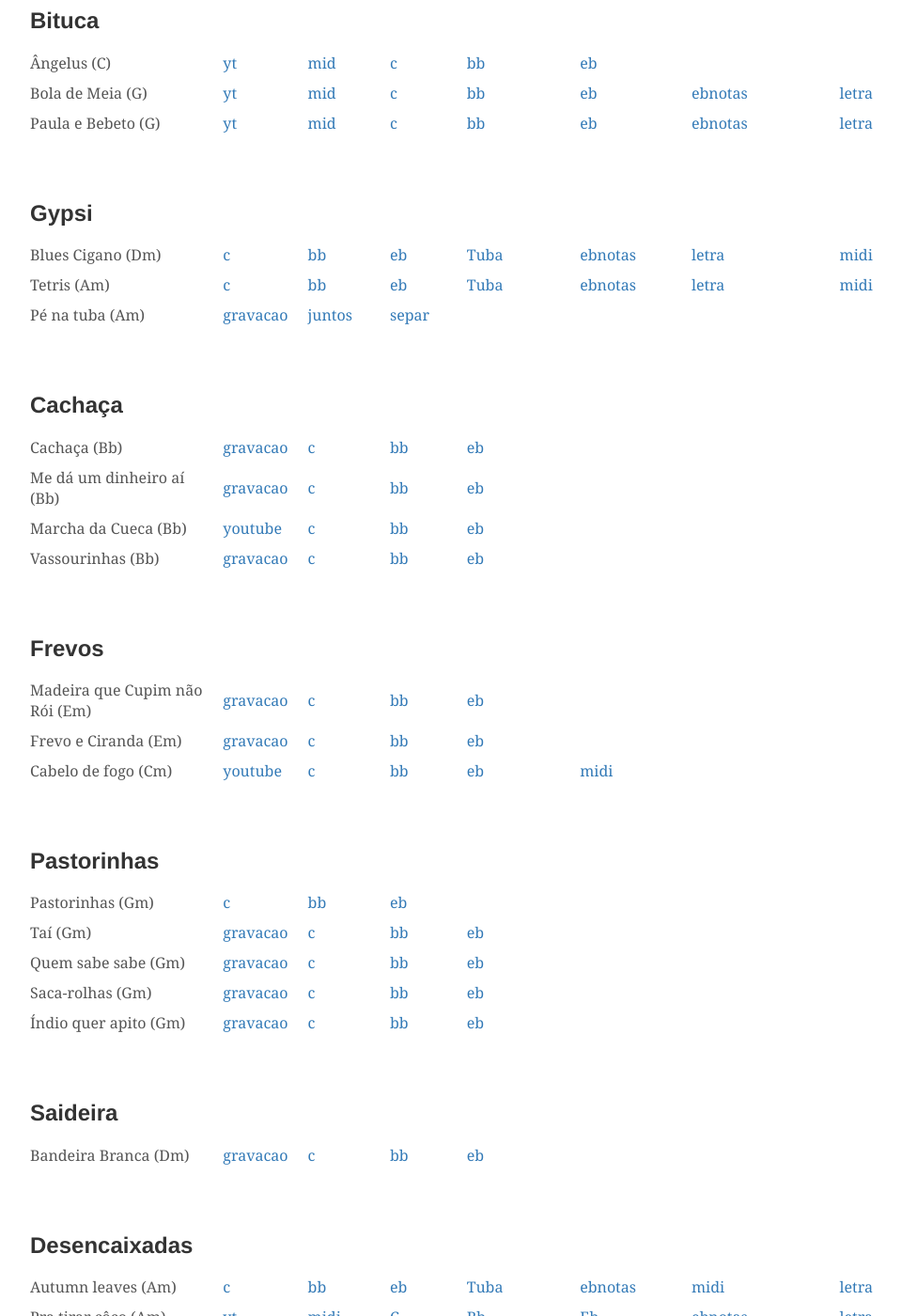
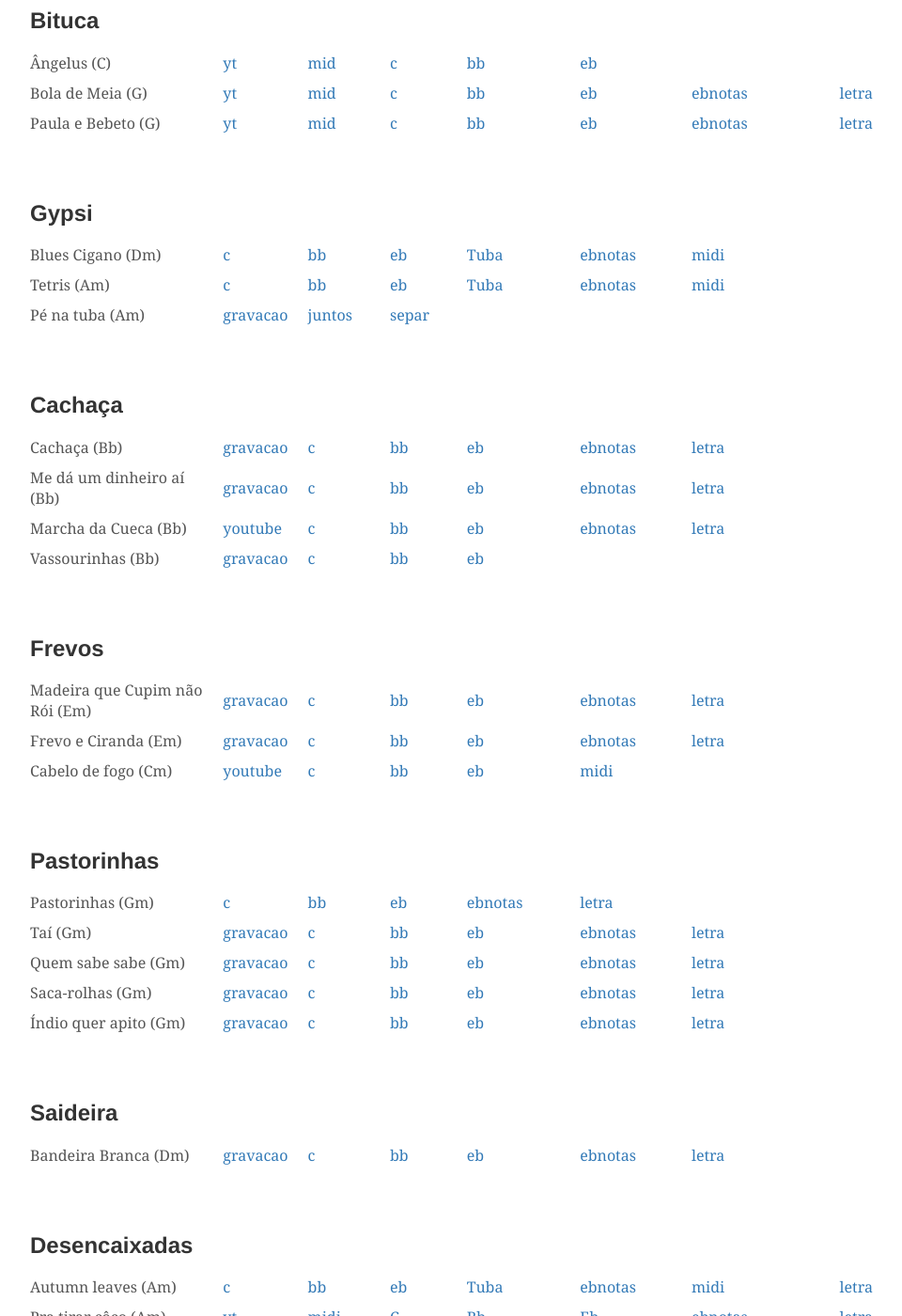
Before and after one commit to brunopedroso/vqf, a Jekyll site: the page built from repertorio.md, in a window 1280 px wide and 1400 px high, scrolled down 4294 px. Shown: the whole window at 94% size, without its empty margins (243-1203 px from the left). Built offline with Jekyll 4.4.1, drawn with Linux system fonts in a browser that asks for light colours; some of the changed lines change nothing that is shown; some of the changed text lies outside the part shown.

Commit message:
Repertório adicionados links faltantes para nomes das notas e letras

```diff
--- a/_data/repertorio2019.yml
+++ b/_data/repertorio2019.yml
@@ -85,7 +85,7 @@ blocos:
           'bb': 'partituras/turma_do_funil/turma_do_funil_Bb.pdf'
           'eb': 'partituras/turma_do_funil/turma_do_funil_Eb.pdf'
           'ebnotas': 'partituras/turma_do_funil/turma_do_funil_Eb_notas.pdf'
-
+          'letra': 'partituras/turma_do_funil/turma_do_funil_letra.pdf'
 
   - nome: "Pierrot"
     musicas:
@@ -286,8 +286,7 @@ blocos:
           'c': 'partituras/trenzinho/trenzinhoCaipiraC.png'
           'bb': 'partituras/trenzinho/trenzinhoCaipiraBb.png'
           'eb': 'partituras/trenzinho/trenzinho_Eb.pdf'
-          'c-letra': 'partituras/trenzinho/trenzinho_C.pdf'
-          'bb-letra': 'partituras/trenzinho/trenzinho_Bb.pdf'
+          'letra': 'partituras/trenzinho/trenzinho_letra.pdf'
           'midi': 'partituras/trenzinho/trenzinho_C.midi'
 
 
@@ -367,11 +366,12 @@ blocos:
       - nome: 'Benguelê (F)'
         links:
           'youtube': 'https://www.youtube.com/watch?v=DMXSecu0yEY'
-          'part C':  'partituras/benguele/benguele-C.pdf'
-          'part Bb': 'partituras/benguele/benguele-Bb.pdf'
-          'part Eb': 'partituras/benguele/benguele-Eb.pdf'
+          'c':  'partituras/benguele/benguele-C.pdf'
+          'bb': 'partituras/benguele/benguele-Bb.pdf'
+          'eb': 'partituras/benguele/benguele-Eb.pdf'
+          'ebnotas': 'partituras/benguele/benguele-Eb_notas.pdf'
           'midi':    'partituras/benguele/benguele.midi'
-
+          'letra': 'partituras/benguele/benguele_letra.pdf'
 
   - nome: "Bituca"
     musicas:
@@ -414,7 +414,6 @@ blocos:
           'eb': 'partituras/blues_cigano/blues_cigano_Eb.pdf'
           'Tuba': 'partituras/blues_cigano/blues_cigano_C_Tuba.pdf'
           'ebnotas':  'partituras/blues_cigano/blues_cigano_Eb_notas.pdf'
-          'letra': 'partituras/blues_cigano/blues_cigano_letra.pdf'
           'midi': 'partituras/blues_cigano/blues_cigano_C.midi'
 
       - nome: 'Tetris (Am)'
@@ -424,7 +423,6 @@ blocos:
           'eb': 'partituras/tetris/tetris_Eb.pdf'
           'Tuba': 'partituras/tetris/tetris_C_Tuba.pdf'
           'ebnotas':  'partituras/tetris/tetris_Eb_notas.pdf'
-          'letra': 'partituras/tetris/tetris_letra.pdf'
           'midi': 'partituras/tetris/tetris_C.midi'
 
       - nome: 'Pé na tuba (Am)'
@@ -443,6 +441,8 @@ blocos:
           'c':  'partituras/cachaca/cachaca_C.pdf'
           'bb': 'partituras/cachaca/cachaca_Bb.pdf'
           'eb': 'partituras/cachaca/cachaca_Eb.pdf'
+          'ebnotas': 'partituras/cachaca/cachaca_Eb_notas.pdf'
+          'letra': 'partituras/cachaca/cachaca_letra.pdf'
 
       - nome: 'Me dá um dinheiro aí (Bb)'
         links:
@@ -450,6 +450,8 @@ blocos:
           'c':  'partituras/me_da_um_dinheiro_aih/me_da_um_dinheiro_ai_C.pdf'
           'bb': 'partituras/me_da_um_dinheiro_aih/me_da_um_dinheiro_ai_Bb.pdf'
           'eb': 'partituras/me_da_um_dinheiro_aih/me_da_um_dinheiro_ai_Eb.pdf'
+          'ebnotas': 'partituras/me_da_um_dinheiro_aih/me_da_um_dinheiro_ai_Eb_notas.pdf'
+          'letra': 'partituras/me_da_um_dinheiro_aih/me_da_um_dinheiro_ai_letra.pdf'
 
       - nome: 'Marcha da Cueca (Bb)'
         links:
@@ -457,6 +459,8 @@ blocos:
           'c':  'partituras/marcha_da_cueca/marcha_da_cueca_C.pdf'
           'bb': 'partituras/marcha_da_cueca/marcha_da_cueca_Bb.pdf'
           'eb': 'partituras/marcha_da_cueca/marcha_da_cueca_Eb.pdf'
+          'ebnotas': 'partituras/marcha_da_cueca/marcha_da_cueca_Eb_notas.pdf'
+          'letra': 'partituras/marcha_da_cueca/marcha_da_cueca_letra.pdf'
 
       - nome: 'Vassourinhas (Bb)'
         links:
@@ -475,6 +479,8 @@ blocos:
           'c':  'partituras/madeira_que_cupim_nao_roi/madeira_que_cupim_nao_roi-Melodia_em_C.pdf'
           'bb': 'partituras/madeira_que_cupim_nao_roi/madeira_que_cupim_nao_roi-Trompete_em_Bb.pdf'
           'eb': 'partituras/madeira_que_cupim_nao_roi/madeira_que_cupim_nao_roi-Sax_Alto_Eb.pdf'
+          'ebnotas': 'partituras/madeira_que_cupim_nao_roi/madeira_que_cupim_nao_roi-Eb_notas.pdf'
+          'letra': 'partituras/madeira_que_cupim_nao_roi/madeira_que_cupim_nao_roi_letra.pdf'
 
       - nome: 'Frevo e Ciranda (Em)'
         links:
@@ -482,6 +488,8 @@ blocos:
           'c':   'partituras/frevo_e_ciranda/frevo_e_ciranda-melodia_C.pdf'
           'bb':  'partituras/frevo_e_ciranda/frevo_e_ciranda-melodia_Bb.pdf'
           'eb':  'partituras/frevo_e_ciranda/frevo_e_ciranda-melodia_Eb.pdf'
+          'ebnotas':  'partituras/frevo_e_ciranda/frevo_e_ciranda-melodia_Eb_notas.pdf'
+          'letra':  'partituras/frevo_e_ciranda/frevo_e_ciranda_letra.pdf'
 
       - nome: 'Cabelo de fogo (Cm)'
         links:
@@ -500,6 +508,8 @@ blocos:
           'c':  'partituras/pastorinhas/pastorinhas_C.pdf'
           'bb': 'partituras/pastorinhas/pastorinhas_Bb.pdf'
           'eb': 'partituras/pastorinhas/pastorinhas_Eb.pdf'
+          'ebnotas': 'partituras/pastorinhas/pastorinhas_Eb_notas.pdf'
+          'letra': 'partituras/pastorinhas/pastorinhas_letra.pdf'
 
       - nome: 'Taí (Gm)'
         links:
@@ -507,6 +517,8 @@ blocos:
           'c':  'partituras/taih/taih_C.pdf'
           'bb': 'partituras/taih/taih_Bb.pdf'
           'eb': 'partituras/taih/taih_Eb.pdf'
+          'ebnotas': 'partituras/taih/taih_Eb_notas.pdf'
+          'letra': 'partituras/taih/taih_letra.pdf'
 
       - nome: 'Quem sabe sabe (Gm)'
         links:
@@ -514,6 +526,8 @@ blocos:
           'c':  'partituras/quem_sabe_sabe/quem_sabe_sabe_C.pdf'
           'bb': 'partituras/quem_sabe_sabe/quem_sabe_sabe_Bb.pdf'
           'eb': 'partituras/quem_sabe_sabe/quem_sabe_sabe_Eb.pdf'
+          'ebnotas': 'partituras/quem_sabe_sabe/quem_sabe_sabe_Eb_notas.pdf'
+          'letra': 'partituras/quem_sabe_sabe/quem_sabe_sabe_letra.pdf'
 
       - nome: 'Saca-rolhas (Gm)'
         links:
@@ -521,6 +535,8 @@ blocos:
           'c':  'partituras/saca_rolhas/saca_rolhas_C.pdf'
           'bb': 'partituras/saca_rolhas/saca_rolhas_Bb.pdf'
           'eb': 'partituras/saca_rolhas/saca_rolhas_Eb.pdf'
+          'ebnotas': 'partituras/saca_rolhas/saca_rolhas_Eb_notas.pdf'
+          'letra': 'partituras/saca_rolhas/saca_rolhas_letra.pdf'
 
       - nome: 'Índio quer apito (Gm)'
         links:
@@ -528,6 +544,8 @@ blocos:
           'c':  'partituras/indio_quer_apito/indio_quer_apito_C.pdf'
           'bb': 'partituras/indio_quer_apito/indio_quer_apito_Bb.pdf'
           'eb': 'partituras/indio_quer_apito/indio_quer_apito_Eb.pdf'
+          'ebnotas': 'partituras/indio_quer_apito/indio_quer_apito_Eb_notas.pdf'
+          'letra': 'partituras/indio_quer_apito/indio_quer_apito_letra.pdf'
 
 
   - nome: "Saideira"
@@ -539,6 +557,8 @@ blocos:
           'c':  'partituras/bandeira_branca/bandeira_branca_C.pdf'
           'bb': 'partituras/bandeira_branca/bandeira_branca_Bb.pdf'
           'eb': 'partituras/bandeira_branca/bandeira_branca_Eb.pdf'
+          'ebnotas': 'partituras/bandeira_branca/bandeira_branca_Eb_notas.pdf'
+          'letra': 'partituras/bandeira_branca/bandeira_branca_letra.pdf'
 
 
   - nome: "Desencaixadas"
@@ -575,7 +595,6 @@ blocos:
           'Tuba': 'partituras/haitian_fight_song/haitian_fight_song_C_Tuba.pdf'
           'cgeral':  'partituras/haitian_fight_song/haitian_fight_song_C_Geral.pdf'
           'midi':  'partituras/haitian_fight_song/haitian_fight_song_Geral.midi'
-          'letra': 'partituras/haitian_fight_song/haitian_fight_song_letra.pdf'
 
 
   - nome: "Sambas"
```
